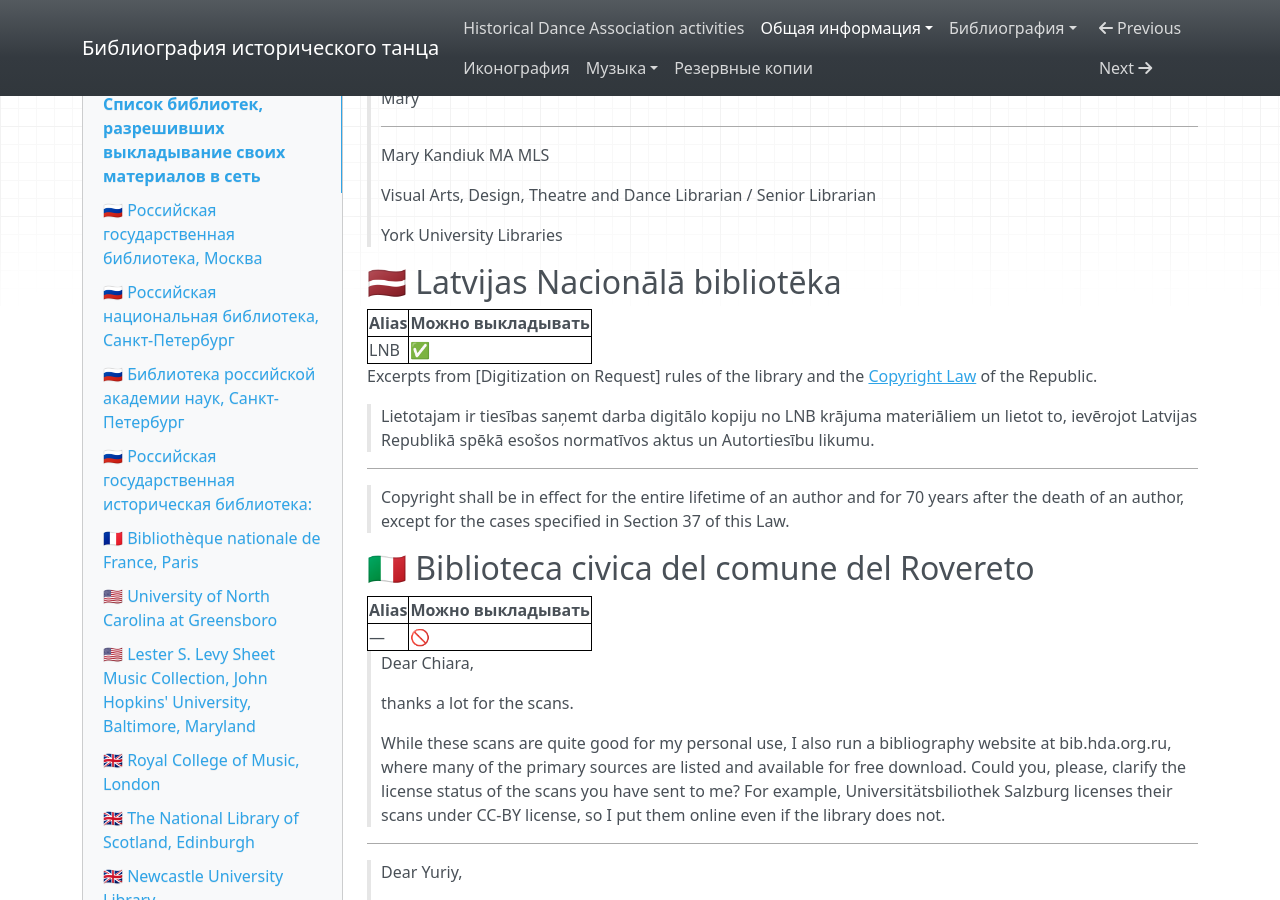
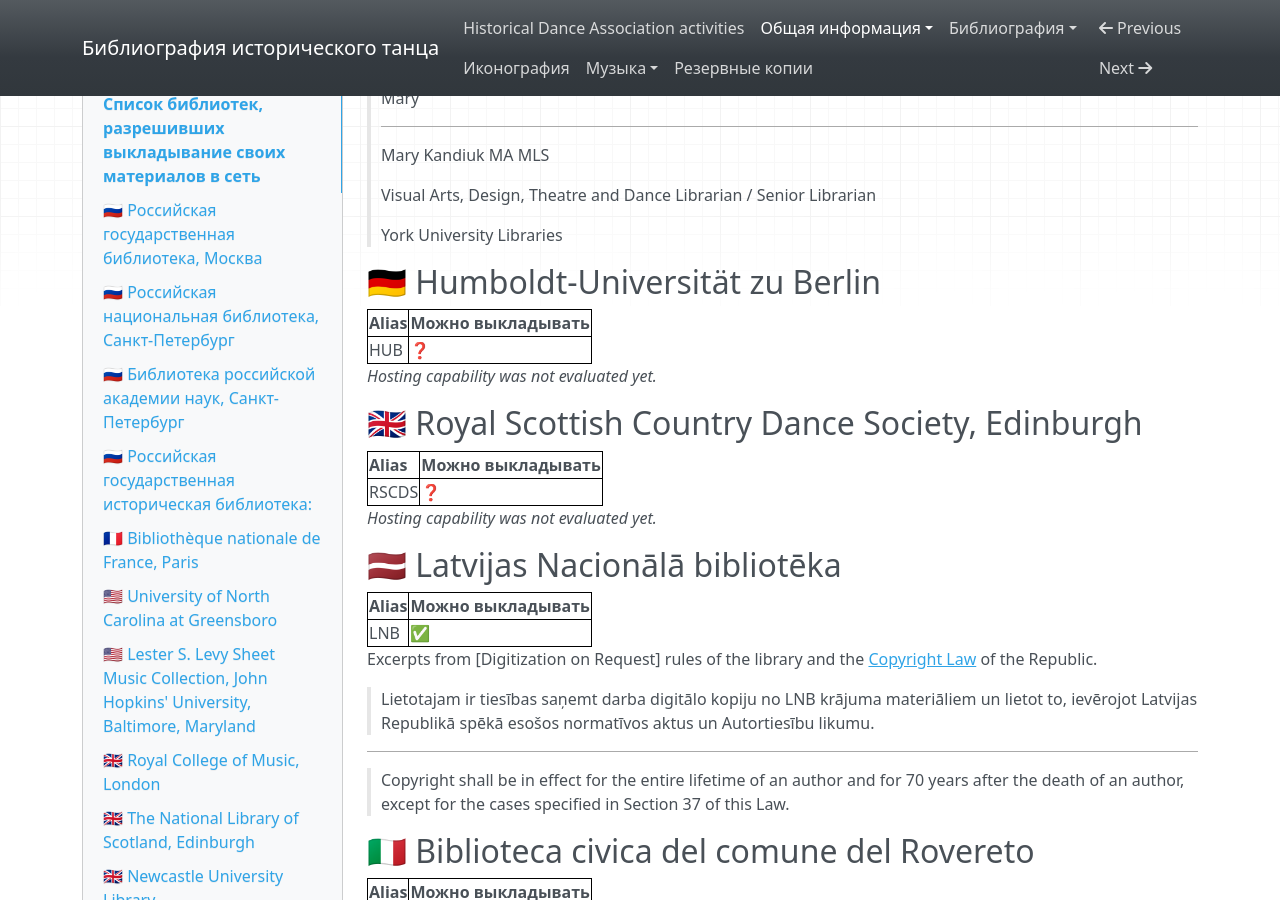
Before and after one commit to hda-technical/dancebooks, an MkDocs documentation site: the page built from docs/common/libraries.md, in a window 1280 px wide and 900 px high, scrolled down 8521 px. Built offline with MkDocs 1.6.1, drawn with Linux system fonts in a browser that asks for light colours; nearby versions of some CDN libraries; some of the changed text lies outside the part shown.

Commit message:
Add HUB and RSCDS to library.md

```diff
--- a/docs/common/libraries.md
+++ b/docs/common/libraries.md
@@ -435,6 +435,22 @@
 >
 > York University Libraries
 
+## 🇩🇪 Humboldt-Universität zu Berlin { #HUB }
+
+| Alias | Можно выкладывать |
+| --- | --- |
+| HUB | ❓ |
+
+_Hosting capability was not evaluated yet._
+
+## 🇬🇧 Royal Scottish Country Dance Society, Edinburgh { #RSCDS }
+
+| Alias | Можно выкладывать |
+| --- | --- |
+| RSCDS | ❓ |
+
+_Hosting capability was not evaluated yet._
+
 ## 🇱🇻 Latvijas Nacionālā bibliotēka { #LNB }
 
 | Alias | Можно выкладывать |
```
Also changed, not shown: AGENTS.md (+5 -0 lines).
